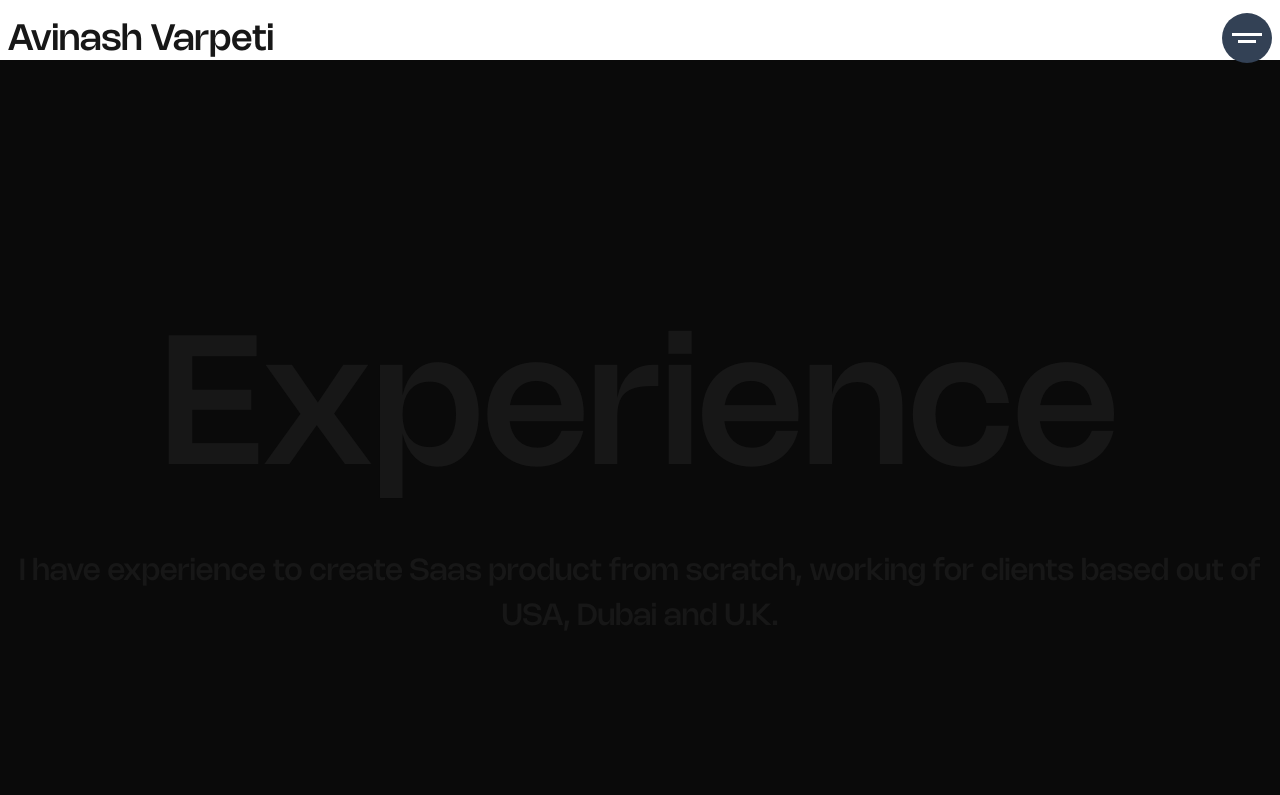
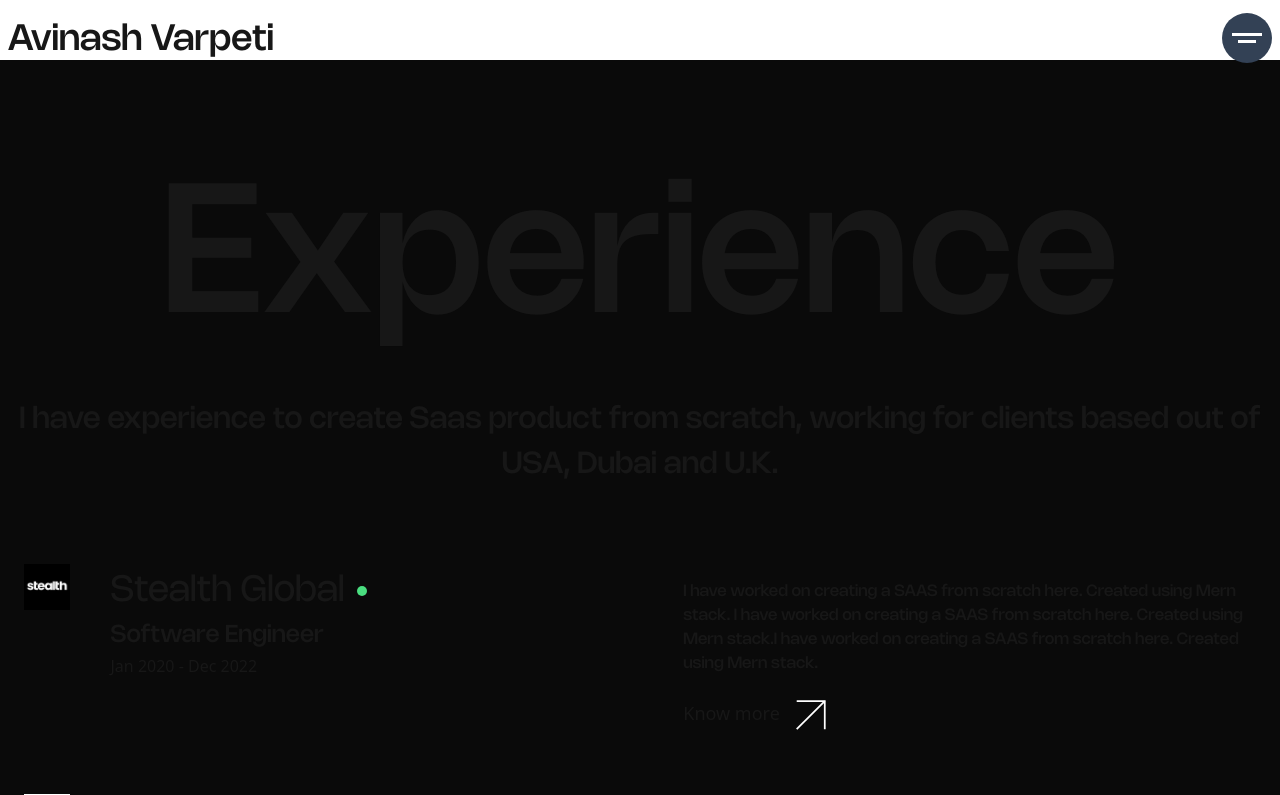
Before and after one commit to avi1737/avinash-portfolio, a Next.js app: page /experience in a window 1280 px wide. Shown: the top 795 px of the page. Built offline with nearby package versions, Linux system fonts and the light colour scheme.

Commit message:
added experience section

```diff
--- a/app/components/layout/Header.tsx
+++ b/app/components/layout/Header.tsx
@@ -3,7 +3,7 @@ import NavigationButton from '../ui/NavigationButton';
 
 function Header() {
   return (
-    <header className="h-auto p-2 lg:h-[80px] w-full fixed top-0 flex  items-center justify-center">
+    <header className="h-auto z-50 p-2 lg:h-[80px] w-full fixed top-0 flex  items-center justify-center">
       <div className="container flex flex-row">
         <div className="w-1/2 flex flex-row justify-items-start items-center">
           <h1 className="font-nohemiMedium text-[18px] md:text-[36px]">
--- /dev/null
+++ b/app/components/ui/ExperienceKnowMore.tsx
@@ -0,0 +1,77 @@
+'use client';
+
+import Image from 'next/image';
+import NavigationArrow from '../../assets/svg/navigation-arrow.svg';
+import { useRef, useState } from 'react';
+import gsap from 'gsap';
+
+function ExperienceKnowMore() {
+  const listRef = useRef<HTMLUListElement>(null);
+  const [isOpen, setOpenKnowMore] = useState(false);
+
+  const handleListAnimation = () => {
+    if (listRef.current) {
+      if (isOpen) {
+        // Closing animation
+        gsap.to(listRef.current, {
+          opacity: 0,
+          maxHeight: 0,
+          duration: 0.5,
+          ease: 'power2.out',
+        });
+      } else {
+        // Opening animation
+        gsap.to(listRef.current, {
+          opacity: 1,
+          maxHeight: listRef.current.scrollHeight, // Dynamically adjust to the content height
+          duration: 0.5,
+          ease: 'power2.out',
+        });
+      }
+    }
+  };
+
+  return (
+    <div className="w-full mt-6">
+      <h5
+        className="text-[18px] cursor-pointer flex gap-4"
+        onClick={() => {
+          setOpenKnowMore(!isOpen);
+          handleListAnimation();
+        }}
+      >
+        Know more
+        <Image
+          className="w-[20px] h-[20px] lg:w-[30px] lg:h-[30px]"
+          src={NavigationArrow}
+          alt="know-more-arrow"
+        />
+      </h5>
+
+      <ul
+        ref={listRef}
+        className="overflow-hidden list-disc flex flex-col mt-3 gap-4"
+        style={{ maxHeight: 0, opacity: 0 }} // Initial state (collapsed)
+      >
+        <li className="font-nohemiRegular text-[16px]">
+          Developed responsive, interactive user interfaces with React.js,
+          Next.js, and styled-components.
+        </li>
+        <li className="font-nohemiRegular text-[16px]">
+          Implemented server-side rendering (SSR) and static site generation
+          (SSG) features with Next.js for optimal SEO and performance.
+        </li>
+        <li className="font-nohemiRegular text-[16px]">
+          Integrated APIs with React components and managed state with
+          Redux/Context API.
+        </li>
+        <li className="font-nohemiRegular text-[16px]">
+          Led the migration of legacy code to a modern React-based stack,
+          improving load times by 30%.
+        </li>
+      </ul>
+    </div>
+  );
+}
+
+export default ExperienceKnowMore;
--- a/app/components/ui/PageHeader.tsx
+++ b/app/components/ui/PageHeader.tsx
@@ -35,7 +35,7 @@ function PageHeader({ pageTitle, pageSubtitle }: PageHeaderProps) {
   }, []); // Emp
 
   return (
-    <div className="w-full min-h-full flex flex-col justify-center items-center">
+    <div className="w-full min-h-[60svh] flex flex-col justify-center items-center">
       <h1
         ref={headingRef}
         style={{ opacity: 0, scale: 0 }}
--- a/app/experience/ExpCard.tsx
+++ b/app/experience/ExpCard.tsx
@@ -1,4 +1,5 @@
 // components/ExpCard.tsx
+import ExperienceKnowMore from '../components/ui/ExperienceKnowMore';
 import { ExperienceItem } from '../types/experience';
 import Image from 'next/image';
 
@@ -6,9 +7,35 @@ interface ExpCardProps {
   experience: ExperienceItem;
 }
 
-const ExpCard: React.FC<ExpCardProps> = ({ experience }) => {
+type companyDesignationProps = {
+  designation: string;
+  timeline: string;
+  name: string;
+};
+
+const CompanyDesignation: React.FC<companyDesignationProps> = ({
+  designation,
+  timeline,
+  name,
+}: companyDesignationProps) => {
   return (
-    <div className="border-[1px] border-transparent shadow-lg p-2 hover:opacity-100 cursor-pointer border-b-slate-300 border-dashed md:border-none">
+    <div className="flex lg:ml-[40px] w-full lg:w-1/2 flex-col">
+      <h5 className="font-nohemiRegular text-[18px] lg:text-[36px] flex gap-3 items-center">
+        {name}
+        {name === 'Stealth Global' ? (
+          <div className="h-[10px] w-[10px] bg-green-400 rounded-[50%]"></div>
+        ) : null}
+      </h5>
+      <h4 className="text-[24px] font-nohemiMedium">{designation}</h4>
+      <p>{timeline}</p>
+    </div>
+  );
+};
+
+const ExperienceSection: React.FC<ExpCardProps> = ({ experience }) => {
+  return (
+    <div className="w-full flex flex-col lg:flex-row justify-between h-auto p-4">
+      <div className="w-[50px] h-[50px]">
         <Image
           src={experience.logo}
           alt={`${experience.name} logo`}
@@ -16,33 +43,24 @@ const ExpCard: React.FC<ExpCardProps> = ({ experience }) => {
           width={50}
           height={50}
         />
+      </div>
+      <CompanyDesignation
+        name={experience.name}
+        timeline={experience.timeline}
+        designation={experience.designation}
+      />
 
-      <div className="details mt-1">
-        <h3 className="font-nueueBold text-[18px]">
-          <a
-            href={experience.companyLink}
-            target="_blank"
-            rel="noopener noreferrer"
-          >
-            {experience.name}
-          </a>
-        </h3>
-        <p className="designation font-nueueMedium text-[14px]">
-          {experience.designation}
-        </p>
-        <p className="timeline">{experience.timeline}</p>
-        <br />
-        <h5 className="font-nueueBold">Roles and responsibility</h5>
-        <p className="description">{experience.description}</p>
+      <div className="h-auto w-full lg:w-1/2">
+        <h1 className="text-[16px] font-nohemiMedium mt-4">
+          I have worked on creating a SAAS from scratch here. Created using Mern
+          stack. I have worked on creating a SAAS from scratch here. Created
+          using Mern stack.I have worked on creating a SAAS from scratch here.
+          Created using Mern stack.
+        </h1>
+        <ExperienceKnowMore />
       </div>
-
-      {experience.name === 'Stealth Global' ? (
-        <div className="bg-green-600 mt-2 max-w-max text-[12px] p-1 rounded-md">
-          Currently working
-        </div>
-      ) : null}
     </div>
   );
 };
 
-export default ExpCard;
+export default ExperienceSection;
--- a/app/experience/page.tsx
+++ b/app/experience/page.tsx
@@ -1,47 +1,55 @@
-// import { ExperienceItem } from '../types/experience';
-// import StealthLogo from '../assets/stealth_design_logo.jpeg';
-// import KoyalTechLogo from '../assets/koyal_logo.jpeg';
-// import EmployeeForumsLogo from '../assets/employeeforums_logo.jpeg';
+import { ExperienceItem } from '../types/experience';
+import StealthLogo from '../assets/stealth_design_logo.jpeg';
+import KoyalTechLogo from '../assets/koyal_logo.jpeg';
+import EmployeeForumsLogo from '../assets/employeeforums_logo.jpeg';
 import PageHeader from '../components/ui/PageHeader';
+import ExperienceSection from './ExpCard';
 
 // Mock data function
-// async function getExperienceData(): Promise<ExperienceItem[]> {
-//   // Replace this with API or database calls in a real application.
-//   return [
-//     {
-//       logo: StealthLogo,
-//       name: 'Stealth Global',
-//       companyLink: 'https://companyone.com',
-//       designation: 'Software Engineer',
-//       description: 'Worked on building scalable web applications.',
-//       timeline: 'Jan 2020 - Dec 2022',
-//     },
-//     {
-//       logo: KoyalTechLogo,
-//       name: 'Koyal Tech',
-//       companyLink: 'https://companytwo.com',
-//       designation: 'Frontend Developer',
-//       description: 'Focused on creating user-friendly interfaces.',
-//       timeline: 'Mar 2018 - Dec 2019',
-//     },
-//     {
-//       logo: EmployeeForumsLogo,
-//       name: 'Employee Forums',
-//       companyLink: 'https://companytwo.com',
-//       designation: 'Frontend Developer',
-//       description: 'Focused on creating user-friendly interfaces.',
-//       timeline: 'Mar 2018 - Dec 2019',
-//     },
-//   ];
-// }
+async function getExperienceData(): Promise<ExperienceItem[]> {
+  // Replace this with API or database calls in a real application.
+  return [
+    {
+      logo: StealthLogo,
+      name: 'Stealth Global',
+      companyLink: 'https://companyone.com',
+      designation: 'Software Engineer',
+      description: 'Worked on building scalable web applications.',
+      timeline: 'Jan 2020 - Dec 2022',
+    },
+    {
+      logo: KoyalTechLogo,
+      name: 'Koyal Tech',
+      companyLink: 'https://companytwo.com',
+      designation: 'Frontend Developer',
+      description: 'Focused on creating user-friendly interfaces.',
+      timeline: 'Mar 2018 - Dec 2019',
+    },
+    {
+      logo: EmployeeForumsLogo,
+      name: 'Employee Forums',
+      companyLink: 'https://companytwo.com',
+      designation: 'Frontend Developer',
+      description: 'Focused on creating user-friendly interfaces.',
+      timeline: 'Mar 2018 - Dec 2019',
+    },
+  ];
+}
 
 const Experience = async () => {
+  const experiences = await getExperienceData();
+
   return (
-    <div className="flex flex-col">
+    <div className="flex flex-col h-auto">
       <PageHeader
         pageTitle="Experience"
         pageSubtitle="I have experience to create Saas product from scratch, working for clients based out of USA, Dubai and U.K."
       />
+      <div className="flex flex-col gap-5">
+        {experiences.map((item) => (
+          <ExperienceSection key={item.name} experience={item} />
+        ))}
+      </div>
     </div>
   );
 };
--- a/app/layout.tsx
+++ b/app/layout.tsx
@@ -37,7 +37,7 @@ export default function RootLayout({
         style={{ fontFamily: 'var(--font-nueue-regular), sans-serif' }} // Default to regular font
       >
         <Header />
-        <div className="container bg-primaryBlack mt-[60px] h-[100vh] w-[100vw] p-2 flex flex-col  items-start justify-center">
+        <div className="container bg-primaryBlack mt-[60px] w-[100vw] p-2 flex flex-col  items-start justify-center">
           <div className="w-full md:w-full">{children}</div>
         </div>
       </body>
```
Also changed, not shown: app/components/ui/Drawer.tsx (+4 -22 lines). Lines whose indentation alone changed are shown as unchanged.
